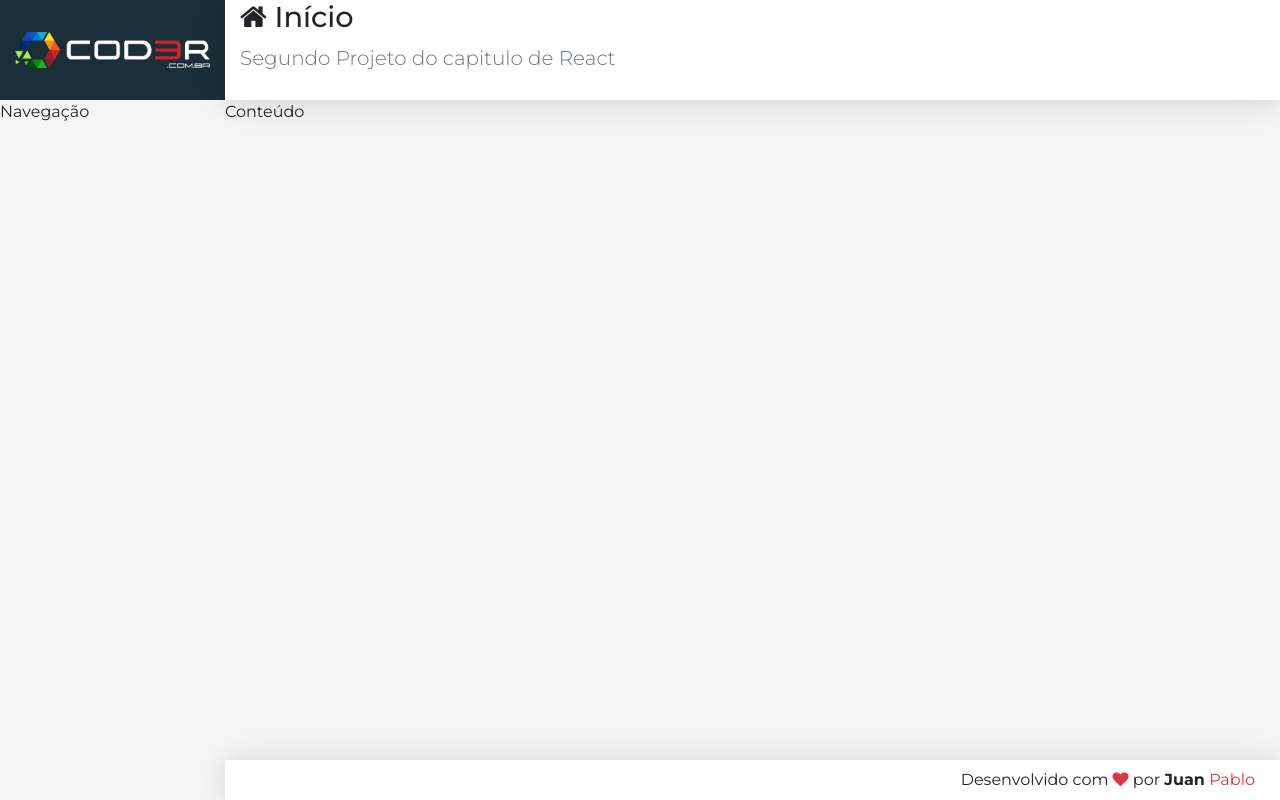
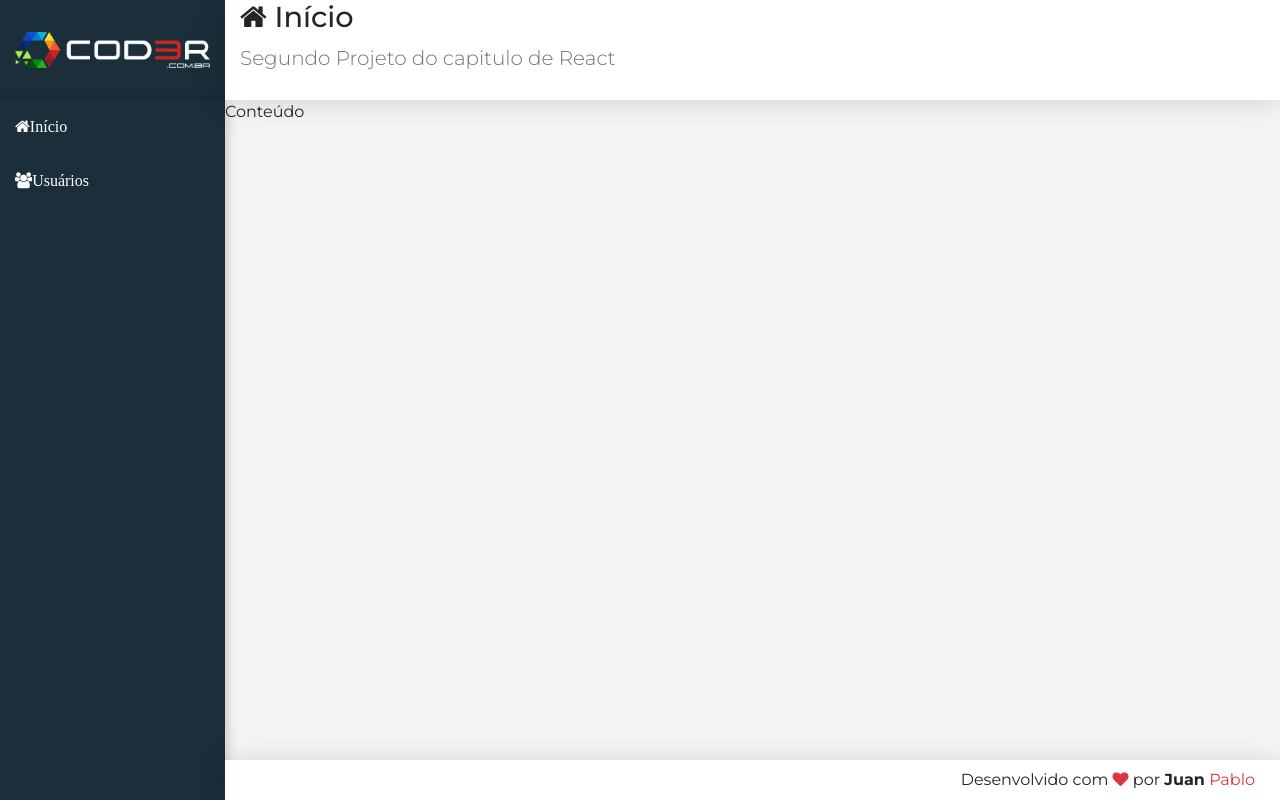
Before and after one commit to JuanPabllo/CRUD-ReactJs, a React (Create React App) app in the folder frontend/: page / in a window 1280 px wide. Built offline with nearby package versions, Linux system fonts and the light colour scheme.

Commit message:
nav compente

```diff
--- a/frontend/src/components/template/Nav.css
+++ b/frontend/src/components/template/Nav.css
@@ -0,0 +1,18 @@
+aside.menu-area {
+    background-color: var(--bg-dark);
+    box-shadow:
+        2px 0 10px 0 rgba(0, 0, 0, 0.12),
+        2px 0 15px 0 rgba(0, 0, 0, 0.09);
+}
+
+.menu a {
+    display: block;
+    text-decoration: none;
+    color: #fff;
+    padding: 15px;
+    font-weight: 300;
+}
+
+.menu a:hover {
+    background: linear-gradient(135deg, #07a7e3 0%, #32dac3 100%);
+}
--- a/frontend/src/components/template/Nav.jsx
+++ b/frontend/src/components/template/Nav.jsx
@@ -1,4 +1,15 @@
 import "./Nav.css";
 import React from "react";
 
-export default (props) => <aside className="menu-area">Navegação</aside>;
+export default (props) => (
+    <aside className="menu-area">
+        <nav className="menu">
+            <a href="#/">
+                <i className="fa fa-home">Início</i>
+            </a>
+            <a href="#/users">
+                <i className="fa fa-users">Usuários</i>
+            </a>
+        </nav>
+    </aside>
+);
```
